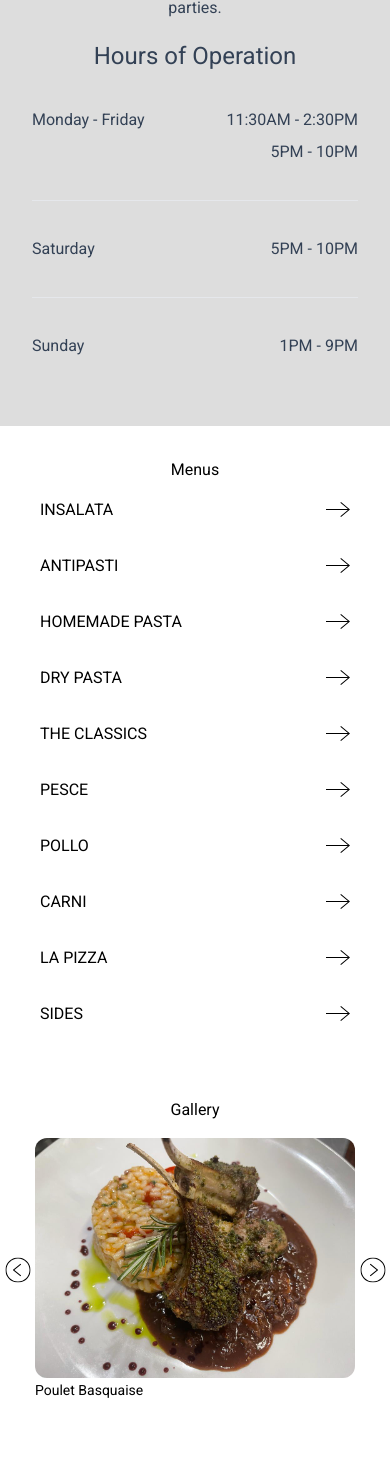
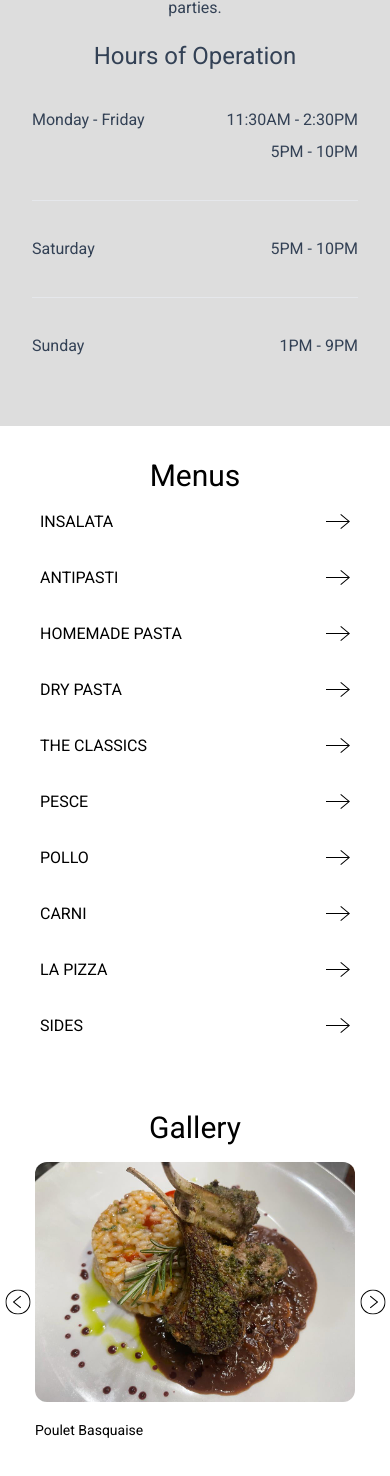
Before and after one commit to morfeli/trattoria, a Next.js app: page / in a window 390 px wide. Shown: the part 816-2292 px from the top of the page. Before the commit the page ends 2258 px from the top, so only its background shows below. Built offline with nearby package versions, Linux system fonts and the light colour scheme; a web font is replaced by a local one.

Commit message:
gallery component mobile view

```diff
--- a/components/Gallery/Gallery.tsx
+++ b/components/Gallery/Gallery.tsx
@@ -3,7 +3,7 @@ import { ImageSlider } from "./ImageSlider";
 export const Gallery = () => {
   return (
     <section id="Gallery" className="flex flex-col py-10">
-      <h1 className="self-center py-4">Gallery</h1>
+      <h1 className="self-center py-4 text-3xl">Gallery</h1>
       <ImageSlider />
     </section>
   );
--- a/components/Gallery/ImageSlider.tsx
+++ b/components/Gallery/ImageSlider.tsx
@@ -35,7 +35,7 @@ export const ImageSlider = () => {
             priority
           />
           <motion.p
-            className="text-sm leading-6"
+            className="pt-4 text-sm leading-6"
             initial={{ opacity: 0 }}
             animate={{ opacity: 1 }}
           >
--- a/components/Menu/MenuBtn.tsx
+++ b/components/Menu/MenuBtn.tsx
@@ -1,3 +1,7 @@
+import { motion, useAnimation } from "framer-motion";
+import { useInView } from "react-intersection-observer";
+import { useEffect } from "react";
+
 import { ArrowSVG } from "../UI/ArrowSVG";
 import Link from "next/link";
 
@@ -6,12 +10,33 @@ type BtnProps = {
   id: string;
 };
 
+const descriptionVariants = {
+  hidden: { opacity: 0, y: 50 },
+  visible: { opacity: 1, y: 0 },
+};
+
 export const MenuBtn = ({ children, id }: BtnProps) => {
+  const controls = useAnimation();
+  const [ref, inView] = useInView();
+
+  useEffect(() => {
+    if (inView) {
+      controls.start("visible");
+    }
+  }, [controls, inView]);
+
   return (
     <Link href={`/menu/${id}`}>
-      <button className="flex justify-between px-10 py-4 uppercase">
+      <motion.button
+        className="flex justify-between px-10 py-4 uppercase"
+        ref={ref}
+        variants={descriptionVariants}
+        initial="hidden"
+        animate={controls}
+        transition={{ duration: 2 }}
+      >
         {children} <ArrowSVG />
-      </button>
+      </motion.button>
     </Link>
   );
 };
--- a/components/Menu/Menus.tsx
+++ b/components/Menu/Menus.tsx
@@ -3,7 +3,7 @@ import { MenuBtn } from "./MenuBtn";
 export const Menus = () => {
   return (
     <section id="Menu" className="flex flex-col pt-8">
-      <h1 className="self-center">Menus</h1>
+      <h1 className="self-center text-3xl">Menus</h1>
       <div className="flex flex-col">
         <MenuBtn id="insalata">Insalata</MenuBtn>
         <MenuBtn id="antipasta">Antipasti</MenuBtn>
--- a/package.json
+++ b/package.json
@@ -13,7 +13,8 @@
     "framer-motion": "^6.5.1",
     "next": "12.2.2",
     "react": "18.2.0",
-    "react-dom": "18.2.0"
+    "react-dom": "18.2.0",
+    "react-intersection-observer": "^9.3.5"
   },
   "devDependencies": {
     "@types/node": "18.0.4",
```
Also changed, not shown: 1 other file (tests, documents, lock files or other folders).
